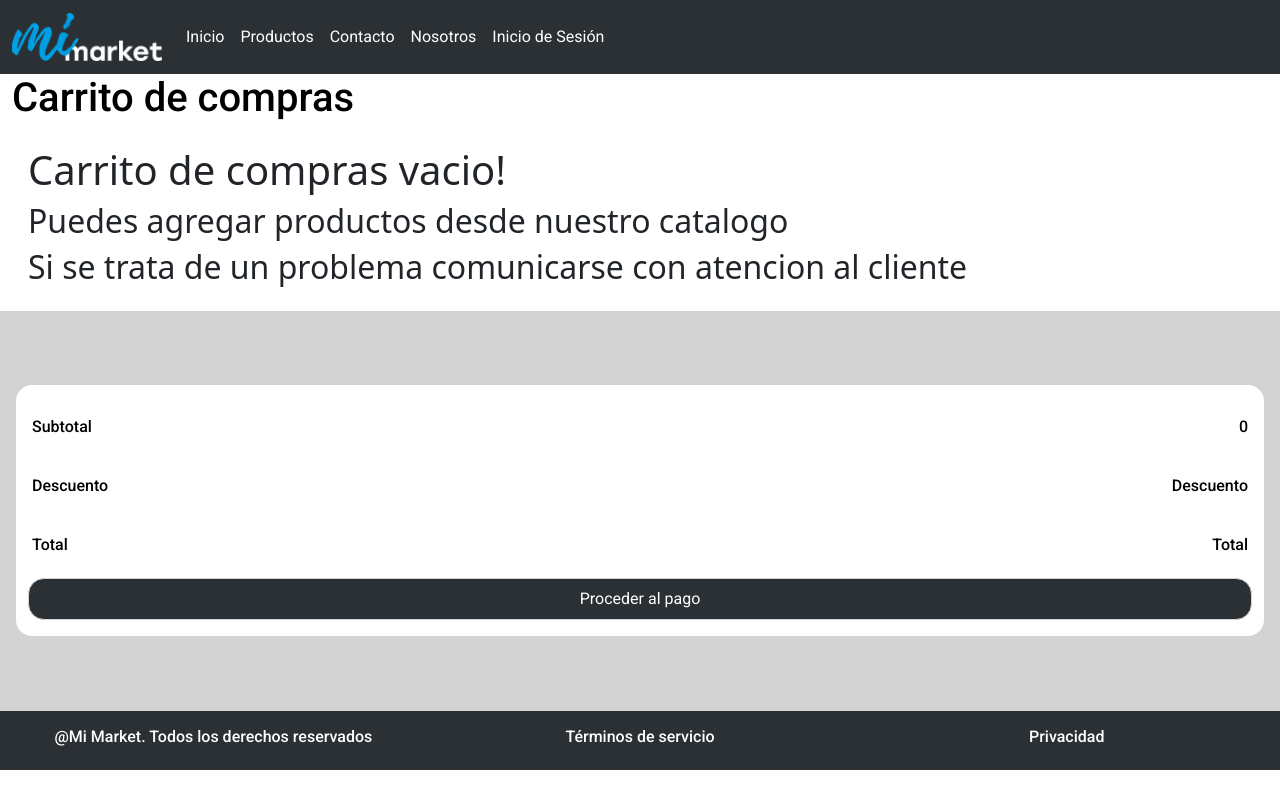
After one commit to MartRomeros/MiniMarket, a Django app: page /carrito in a window 1280 px wide. The commit adds this page. Run offline with Django 5.2, Linux system fonts and the light colour scheme.

Commit message:
carrito creado

```diff
--- a/core/static/css/base.css
+++ b/core/static/css/base.css
@@ -1,4 +1,5 @@
 @import url('https://fonts.googleapis.com/css2?family=Roboto:ital,wght@0,100;0,300;0,400;0,500;0,700;0,900;1,100;1,300;1,400;1,500;1,700;1,900&display=swap');
+
 li,a,h6,#cerrar{
     font-family: "Roboto", sans-serif;
     text-decoration: none;
--- /dev/null
+++ b/core/static/css/carrito.css
@@ -0,0 +1,101 @@
+@import url('https://fonts.googleapis.com/css2?family=Roboto:ital,wght@0,100;0,300;0,400;0,500;0,700;0,900;1,100;1,300;1,400;1,500;1,700;1,900&display=swap');
+
+main > h1,
+.col-6 > h6,
+.col-12 > button,
+.cantidad > h5 > *,
+.cantidad > h5,
+h5 > a,
+.info-producto > h5
+{
+    font-family: "Roboto", sans-serif;
+    color: black;
+}
+
+main > section:nth-child(2){
+    padding: 2vh;
+    display: flex;
+    justify-content: space-between;
+}
+
+main > section:nth-child(2) > .col-6{
+    padding: 2vh;
+    display: flex;
+    align-items: center;
+    border-top: lightgray 1px solid;
+    border-bottom: lightgray 1px solid;
+
+}
+
+main  >section:nth-child(2) > .info-cantidad{
+    justify-content: end;
+}
+
+
+.cantidad{
+    padding: 2vh;
+    display: flex;
+    width: 40vh;
+    justify-content: space-between;
+    gap: 3vh;
+}
+
+.cantidad > h5 > a{
+    padding: 1vh;
+    border-radius: 1vh;
+    color: white;
+    background-color: #2B3035;
+
+}
+
+.cantidad > h5 > a:hover{
+    text-decoration: none;
+}
+
+
+
+
+/*segundo section*/
+main > section:nth-child(3){
+    background-color: lightgrey;
+    padding: 2vh;
+    height: 50vh;
+    display: flex;
+    align-items: center;
+}
+
+main > section > article{
+    padding: 2vh;
+    background-color: white;
+    border-radius: 2vh;
+}
+
+.col-12{
+    display: flex;
+    flex-direction: column;
+
+}
+
+.col-12 > button{
+    padding: 1vh;
+    border-radius: 2vh;
+    border: 1px lightgray solid;
+    background-color: #2B3035;
+    color: white;
+
+}
+
+article > div > .col-6:nth-child(1),
+article > div > .col-6:nth-child(3),
+article > div > .col-6:nth-child(5){
+    padding: 2vh;
+    display: flex;
+}
+
+article > div > .col-6:nth-child(2),
+article > div > .col-6:nth-child(4),
+article > div > .col-6:nth-child(6){
+    padding: 2vh;
+    display: flex;
+    justify-content: end;
+}
--- a/core/templates/base.html
+++ b/core/templates/base.html
@@ -56,6 +56,9 @@
             <li class="nav-item">
               <a class="nav-link active" aria-current="page" href="">{{user.username}}</a>
             </li>
+            <li class="nav-item">
+              <a class="nav-link active" aria-current="page" href="{% url 'carrito' %}" id="nro-carrito"><i class="bi bi-cart"></i>{{carrito|length}}</a>
+            </li>
             <form class="nav-item" action="{% url 'logout' %}" method="post" >
               {% csrf_token %}
               <button type="submit" id="cerrar">Cerrar sesión</button>
--- /dev/null
+++ b/core/templates/carrito.html
@@ -0,0 +1,75 @@
+{% extends "base.html" %}
+{% load static %}
+
+{% block titulo %}
+Carrito
+{% endblock %}
+
+{% block estilos %}
+<link rel="stylesheet" href="{% static 'css/carrito.css' %}">
+{% endblock %}
+
+{% block contenido %}
+<main class="container-fluid">
+
+  <h1>Carrito de compras</h1>
+  <section class="row" id="productos">
+
+    {% for item in carrito %}
+    <div class="col-6">
+      <img src="{{item.2}}" alt="" width="100">
+      <div class="info-producto">
+        <h5>{{item.1}}</h5>
+        <h5>${{item.3}}</h5>
+      </div>
+    </div>
+
+    <div class="col-6 info-cantidad">
+      <div class="cantidad">
+        <h5><a href="{% url 'añadir_item' item.0 %}" class="aumento">+</a></h5>
+        <h5>{{item.4}}</h5>
+        <h5><a href="{% url 'drop_item' item.0 %}" class="decremento">-</a></h5>
+        <h5><a href="{% url 'borrar_item' item.0 %}"><i class="bi bi-trash3-fill"></i></a></h5>
+      </div>
+    </div>
+
+    {% endfor %}
+
+    {% if not carrito %}
+    <h1>Carrito de compras vacio!</h1>
+    <h2>Puedes agregar productos desde nuestro catalogo</h2>
+    <h2>Si se trata de un problema comunicarse con atencion al cliente</h2>
+    {% endif %}
+
+  </section>
+
+  <!--Pasarela de pago-->
+  <section class="row">
+    <article class="col">
+      <div class="row">
+        <div class="col-6">
+          <h6>Subtotal</h6>
+        </div>
+        <div class="col-6">
+          <h6>{{total}}</h6>
+        </div>
+        <div class="col-6">
+          <h6>Descuento</h6>
+        </div>
+        <div class="col-6">
+          <h6>Descuento</h6>
+        </div>
+        <div class="col-6">
+          <h6>Total</h6>
+        </div>
+        <div class="col-6">
+          <h6>Total</h6>
+        </div>
+        <div class="col-12">
+          <button>Proceder al pago</button>
+        </div>
+      </div>
+    </article>
+  </section>
+</main>
+{% endblock %}
--- a/core/urls.py
+++ b/core/urls.py
@@ -7,5 +7,11 @@ urlpatterns = [
     path('login/',LoginView.as_view(template_name='login.html'),name='login'),
     path('logout',logout,name='logout'),
     path('registro',registro,name='registro'),
-    path('productos',productos,name='productos')
+    path('productos',productos,name='productos'),
+    path('carrito',carrito,name='carrito'),
+    path('addtocar/<codigo>',addtocar,name='addtocar'),
+    path('drop_item/<codigo>',drop_item,name='drop_item'),
+    path('borrar_item/<codigo>',borrar_item,name='borrar_item'),
+    path('añadir_item/<codigo>',anadir_item,name='añadir_item'),
+    path('limpiar',limpiar,name='limpiar'),
 ]
--- a/core/views.py
+++ b/core/views.py
@@ -2,10 +2,74 @@ from django.shortcuts import render,redirect
 from django.contrib.auth.views import logout_then_login
 from .forms import *
 from .models import *
+import numpy as np
 
 # Create your views here.
 def home(request):
     return render(request,'index.html')
+
+def addtocar(request,codigo):
+    producto = Producto.objects.get( codigo = codigo )
+    carrito = request.session.get("carrito",[])
+    total = request.session.get("total",0)
+    for item in carrito:
+        if item[0] == codigo:
+            item[4] = item[4]+1
+            item[3] = item[3] * item[4]
+            total += item[3]
+            break
+    else:
+        carrito.append([codigo,producto.detalle,producto.imagen,producto.precio,1])
+
+    request.session["carrito"] = carrito
+    request.session["total"] = total
+    print(total)
+    return redirect(to='productos')
+
+def drop_item(request,codigo):
+    carrito = request.session.get("carrito",[])
+    for item in carrito:
+        if item[0] == codigo:
+            if item[4] >= 1:
+                producto = Producto.objects.get(codigo=codigo)
+                item[4] = item[4] - 1
+                item[3] = producto.precio * item[4]
+                break
+            else:
+                carrito.remove(item)
+
+    request.session["carrito"] = carrito
+    return redirect(to='carrito')
+
+def borrar_item(request,codigo):
+    carrito = request.session.get("carrito",[])
+    for item in carrito:
+        if item[0] == codigo:
+            carrito.remove(item)
+            break
+
+    request.session["carrito"] = carrito
+    return redirect(to='carrito')
+
+def anadir_item(request,codigo):
+    carrito = request.session.get("carrito",[])
+    for item in carrito:
+        if item[0] == codigo:
+            item[4] = item[4]+1
+            item[3] = item[3] * item[4]
+            break
+
+    request.session["carrito"] = carrito
+    return redirect(to='carrito')
+
+
+
+
+
+def limpiar(request):
+    request.session.flush()
+    return redirect(to='productos')
+
 
 def logout(request):
     return logout_then_login(request,login_url='login')
@@ -26,4 +90,7 @@ def productos(request):
     productos = Producto.objects.all()
     categorias = Categoria.objects.all()
 
-    return render(request,'productos.html',{"productos":productos,"categoria":categorias})
+    return render(request,'productos.html',{"productos":productos,"categorias":categorias,"carrito":request.session.get("carrito",[])})
+
+def carrito(request):
+    return render(request,'carrito.html',{"carrito":request.session.get("carrito",[]),"total":request.session.get("total",0)})
```
Also changed, not shown: core/static/css/productos.css (+11 -0 lines), core/static/js/productos.js (+20 -3 lines), core/templates/productos.html (+119 -19 lines), db.sqlite3.
